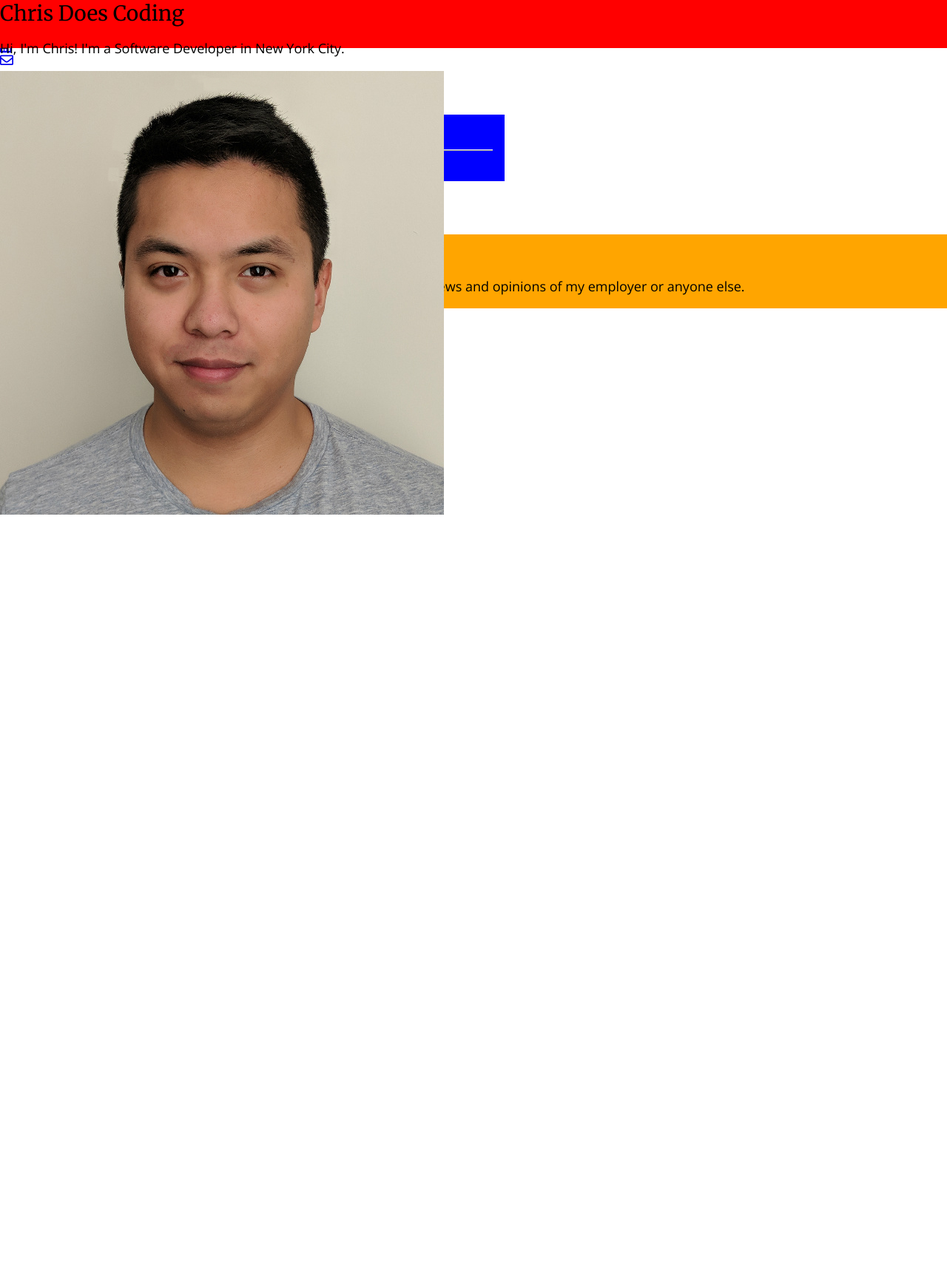
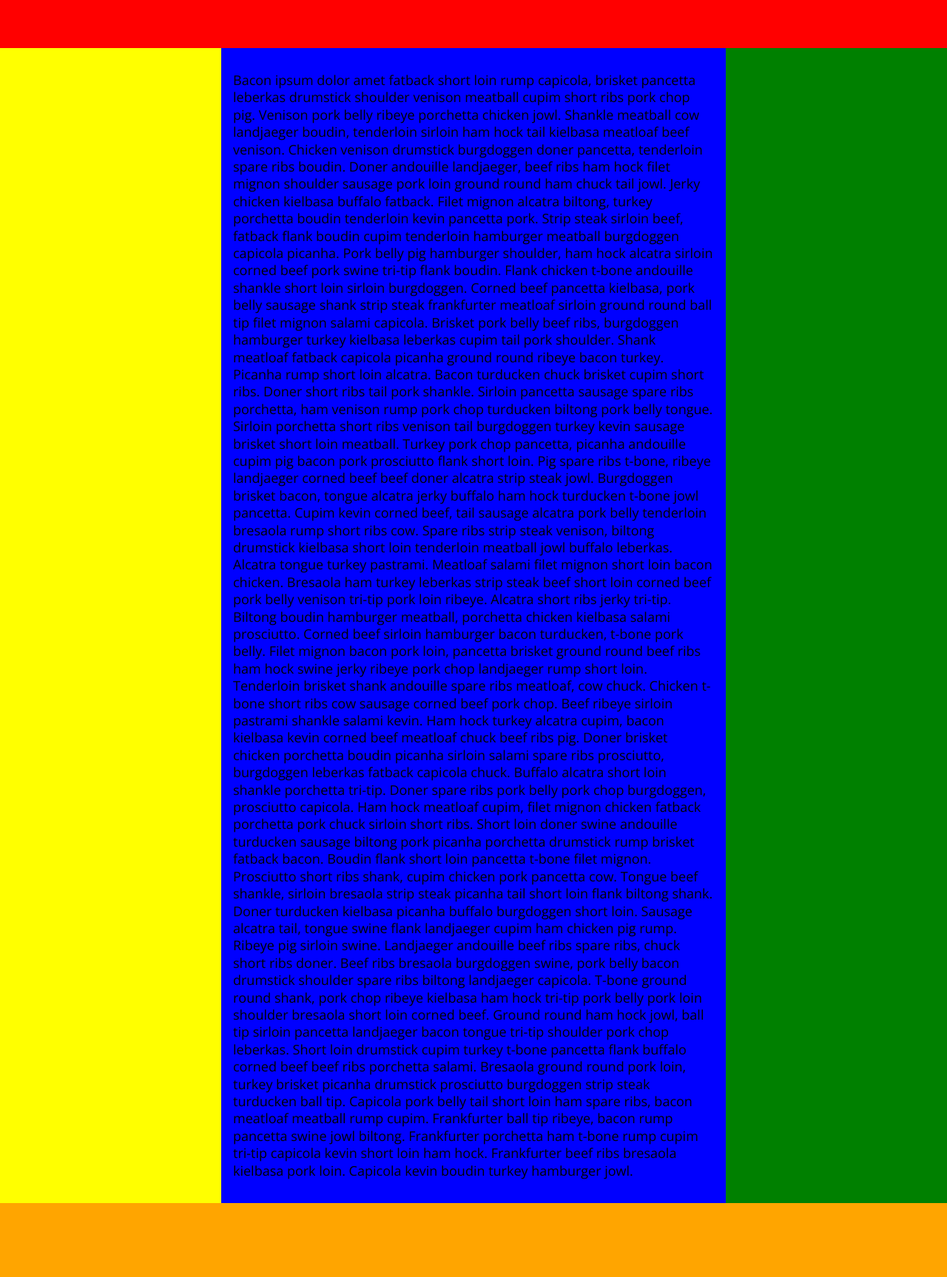
Before and after one commit to cs-cordero/chrisdoescoding.com, a Django app: template chrisdoescoding/posts/templates/single_post_view.html in a window 1280 px wide. Shown: the whole page at 74% size. Before the commit the page ends 696 px from the top, so only its background shows below. Run offline with Django 3.2, Linux system fonts and the light colour scheme; the template is opened without the code that fills it, so the values that code supplies are empty; some libraries are stand-ins or nearby versions.

Commit message:
alternative

```diff
--- a/chrisdoescoding/posts/templates/base.html
+++ b/chrisdoescoding/posts/templates/base.html
@@ -9,59 +9,11 @@
 
 <div class="container">
     <div class="header">
-        <div class="header-content">
-            <h3>Chris Does Coding</h3>
-            <p>Hi, I'm Chris!  I'm a Software Developer in New York City.</p>
-        </div>
-        <div class="profile" id="profile">
-            <img src="{% static 'posts/headshot_chris.jpg' %}"
-                 alt="profile picture" />
-        </div>
     </div>
-    <div class="navbar" id='navbar'>
-        <div class="nav--item
-                    nav--item-outer
-                    nav--item-outer-active">
-            <a href="/">
-                <i class="fas fa-home"></i>
-            </a>
-        </div>
-        <div class="nav--item
-                    nav--item-outer
-                    nav--item-outer-active">
-            <a href="/posts">
-                <i class="fas fa-list-ul"></i>
-            </a>
-        </div>
-        <div class="nav--item
-                    nav--item-outer
-                    nav--item-outer-active">
-            <a href="https://github.com/cs-cordero">
-                <i class="fab fa-github"></i>
-            </a>
-        </div>
-        <div class="nav--item
-                    nav--item-outer
-                    nav--item-outer-active">
-            <a href="https://www.linkedin.com/in/cs-cordero">
-                <i class="fab fa-linkedin"></i>
-            </a>
-        </div>
-        <div class="nav--item
-                    nav--item-outer
-                    nav--item-outer-active">
-            <a href="mailto:chris@chrisdoescoding.com">
-                <i class="far fa-envelope"></i>
-            </a>
-        </div>
+    <div class="main">
+        {% block content %}
+        {% endblock %}
     </div>
-    {% block content %}
-    {% endblock %}
     <div class="footer">
-        <p><a href='/'>chrisdoescoding.com</a></p>
-        <div class="disclaimer">
-            All opinions and blog posts herein are my own and do not reflect
-            the views and opinions of my employer or anyone else.
-        </div>
     </div>
 </div>
--- a/chrisdoescoding/posts/templates/single_post_view.html
+++ b/chrisdoescoding/posts/templates/single_post_view.html
@@ -1,61 +1,29 @@
 {% extends 'base.html' %}
 
 {% block content %}
+    <div class="bumper-left">
+    </div>
     <div class="content">
-        <h1>{{ post.title }}</h1>
+        Bacon ipsum dolor amet fatback short loin rump capicola, brisket pancetta leberkas drumstick shoulder venison meatball cupim short ribs pork chop pig. Venison pork belly ribeye porchetta chicken jowl. Shankle meatball cow landjaeger boudin, tenderloin sirloin ham hock tail kielbasa meatloaf beef venison. Chicken venison drumstick burgdoggen doner pancetta, tenderloin spare ribs boudin. Doner andouille landjaeger, beef ribs ham hock filet mignon shoulder sausage pork loin ground round ham chuck tail jowl.
 
-        {% if error_message %}<p>strong>{{ error_message }</strong></p>{% endif %}
+Jerky chicken kielbasa buffalo fatback. Filet mignon alcatra biltong, turkey porchetta boudin tenderloin kevin pancetta pork. Strip steak sirloin beef, fatback flank boudin cupim tenderloin hamburger meatball burgdoggen capicola picanha. Pork belly pig hamburger shoulder, ham hock alcatra sirloin corned beef pork swine tri-tip flank boudin.
 
-        <h3>{{ post.publication_date|date:"M d, Y" }}</h3>
-        <hr />
-        <div>
-            {{ markdown.html }}
-        </div>
+Flank chicken t-bone andouille shankle short loin sirloin burgdoggen. Corned beef pancetta kielbasa, pork belly sausage shank strip steak frankfurter meatloaf sirloin ground round ball tip filet mignon salami capicola. Brisket pork belly beef ribs, burgdoggen hamburger turkey kielbasa leberkas cupim tail pork shoulder. Shank meatloaf fatback capicola picanha ground round ribeye bacon turkey. Picanha rump short loin alcatra. Bacon turducken chuck brisket cupim short ribs.
+
+Doner short ribs tail pork shankle. Sirloin pancetta sausage spare ribs porchetta, ham venison rump pork chop turducken biltong pork belly tongue. Sirloin porchetta short ribs venison tail burgdoggen turkey kevin sausage brisket short loin meatball. Turkey pork chop pancetta, picanha andouille cupim pig bacon pork prosciutto flank short loin. Pig spare ribs t-bone, ribeye landjaeger corned beef beef doner alcatra strip steak jowl. Burgdoggen brisket bacon, tongue alcatra jerky buffalo ham hock turducken t-bone jowl pancetta.
+
+Cupim kevin corned beef, tail sausage alcatra pork belly tenderloin bresaola rump short ribs cow. Spare ribs strip steak venison, biltong drumstick kielbasa short loin tenderloin meatball jowl buffalo leberkas. Alcatra tongue turkey pastrami. Meatloaf salami filet mignon short loin bacon chicken.
+
+Bresaola ham turkey leberkas strip steak beef short loin corned beef pork belly venison tri-tip pork loin ribeye. Alcatra short ribs jerky tri-tip. Biltong boudin hamburger meatball, porchetta chicken kielbasa salami prosciutto. Corned beef sirloin hamburger bacon turducken, t-bone pork belly. Filet mignon bacon pork loin, pancetta brisket ground round beef ribs ham hock swine jerky ribeye pork chop landjaeger rump short loin.
+
+Tenderloin brisket shank andouille spare ribs meatloaf, cow chuck. Chicken t-bone short ribs cow sausage corned beef pork chop. Beef ribeye sirloin pastrami shankle salami kevin. Ham hock turkey alcatra cupim, bacon kielbasa kevin corned beef meatloaf chuck beef ribs pig. Doner brisket chicken porchetta boudin picanha sirloin salami spare ribs prosciutto, burgdoggen leberkas fatback capicola chuck. Buffalo alcatra short loin shankle porchetta tri-tip. Doner spare ribs pork belly pork chop burgdoggen, prosciutto capicola.
+
+Ham hock meatloaf cupim, filet mignon chicken fatback porchetta pork chuck sirloin short ribs. Short loin doner swine andouille turducken sausage biltong pork picanha porchetta drumstick rump brisket fatback bacon. Boudin flank short loin pancetta t-bone filet mignon. Prosciutto short ribs shank, cupim chicken pork pancetta cow. Tongue beef shankle, sirloin bresaola strip steak picanha tail short loin flank biltong shank. Doner turducken kielbasa picanha buffalo burgdoggen short loin.
+
+Sausage alcatra tail, tongue swine flank landjaeger cupim ham chicken pig rump. Ribeye pig sirloin swine. Landjaeger andouille beef ribs spare ribs, chuck short ribs doner. Beef ribs bresaola burgdoggen swine, pork belly bacon drumstick shoulder spare ribs biltong landjaeger capicola. T-bone ground round shank, pork chop ribeye kielbasa ham hock tri-tip pork belly pork loin shoulder bresaola short loin corned beef. Ground round ham hock jowl, ball tip sirloin pancetta landjaeger bacon tongue tri-tip shoulder pork chop leberkas. Short loin drumstick cupim turkey t-bone pancetta flank buffalo corned beef beef ribs porchetta salami.
+
+Bresaola ground round pork loin, turkey brisket picanha drumstick prosciutto burgdoggen strip steak turducken ball tip. Capicola pork belly tail short loin ham spare ribs, bacon meatloaf meatball rump cupim. Frankfurter ball tip ribeye, bacon rump pancetta swine jowl biltong. Frankfurter porchetta ham t-bone rump cupim tri-tip capicola kevin short loin ham hock. Frankfurter beef ribs bresaola kielbasa pork loin. Capicola kevin boudin turkey hamburger jowl.
     </div>
-    <div class="navfooter">
-        {% if previous_post %}
-            <div class="nav--item
-                        nav--item-outer
-                        nav--item-outer-active">
-                <a href="/posts/{{ previous_post }}">
-                    <i class="fas fa-angle-double-left"></i>
-                </a>
-            </div>
-        {% else %}
-            <div class="nav--item
-                        nav--item-outer
-                        nav--item-disabled">
-                <i class="fas fa-angle-double-left"></i>
-            </div>
-        {% endif %}
-        <div class="nav--item
-                    nav--item-inner
-                    nav--item-inner-active">
-            <a href="#">
-                <i class="fas fa-angle-double-up"></i>
-            </a>
-        </div>
-        <div class="nav--item
-                    nav--item-inner
-                    nav--item-inner-active">
-            <a href="/posts/random/">
-                <i class="fas fa-random"></i>
-            </a>
-        </div>
-        {% if next_post %}
-            <div class="nav--item
-                        nav--item-outer
-                        nav--item-outer-active">
-                <a href="/posts/{{ next_post }}">
-                    <i class="fas fa-angle-double-right"></i>
-                </a>
-            </div>
-        {% else %}
-            <div class="nav--item
-                        nav--item-outer
-                        nav--item-disabled">
-                <i class="fas fa-angle-double-right disabled"></i>
-            </div>
-        {% endif %}
+    <div class="bumper-right">
     </div>
 {% endblock %}
```
